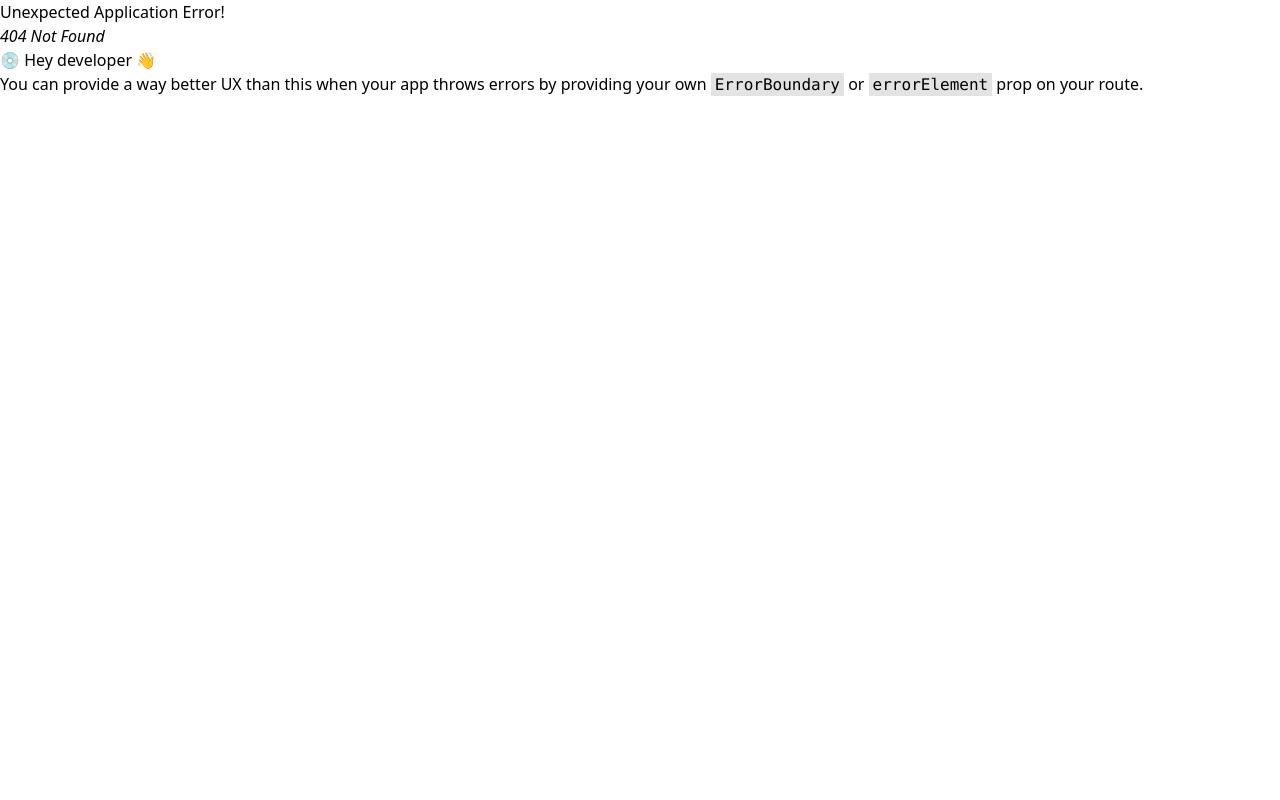
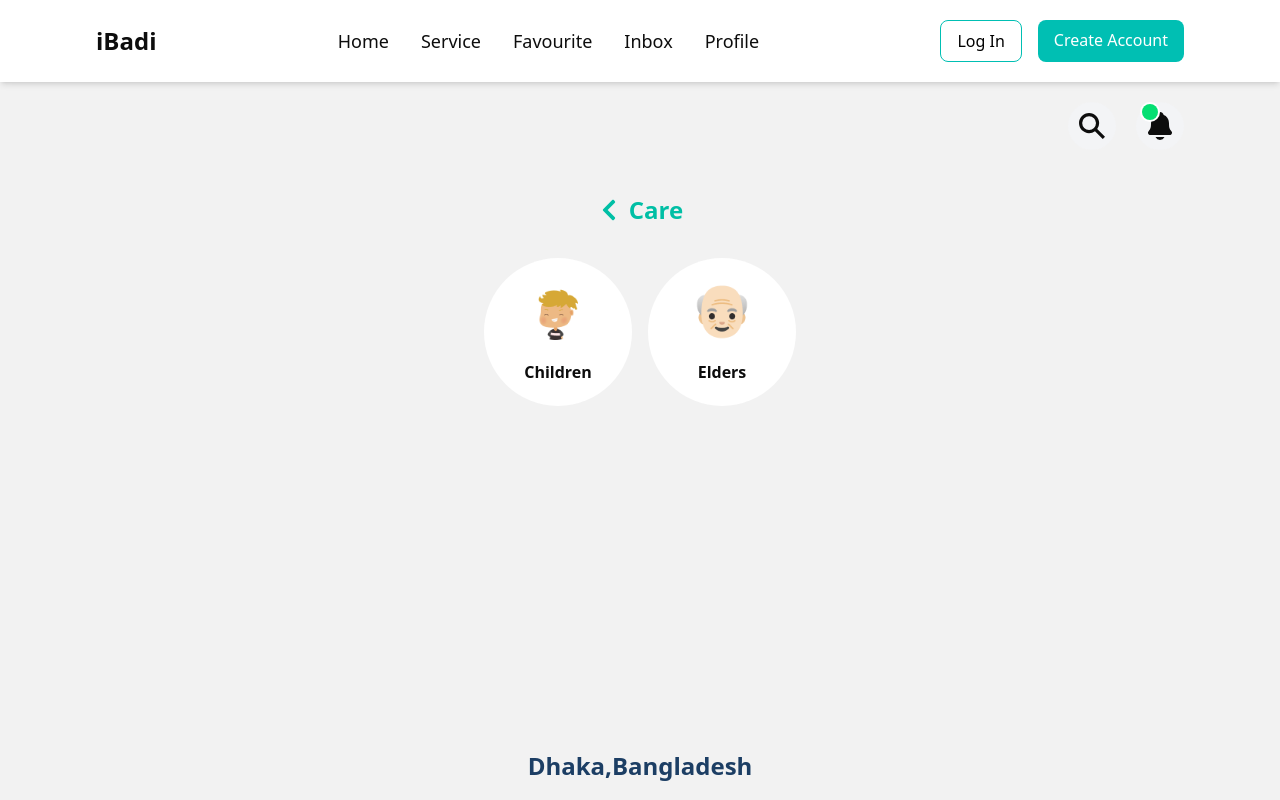
Before and after one commit to bdCalling-Sdt-hub/alex-service-provider-web, a React (Vite) app: page /care in a window 1280 px wide. Before the commit this address had no page. Shown: the top 800 px of the page. Built offline with nearby package versions, Linux system fonts and the light colour scheme.

Commit message:
home with care

```diff
--- a/pages/shared/CustomComponent.jsx
+++ b/pages/shared/CustomComponent.jsx
@@ -8,7 +8,7 @@ import Services from "../../src/components/home/Services";
 
 function CustomComponent({ children }) {
   return (
-    <div className="overflow-x-hidden">
+    <div className="overflow-x-hidden bg-[#f2f2f2]">
       <div>{children}</div>
       <AboutUs />
       <Services />
--- a/src/components/home/Care.jsx
+++ b/src/components/home/Care.jsx
@@ -1,9 +1,79 @@
-import React from 'react'
+import CustomComponent from "../../../pages/shared/CustomComponent";
+import { IoNotifications, IoSearchSharp } from "react-icons/io5";
+import { FaChevronLeft } from "react-icons/fa";
+import { useNavigate } from "react-router-dom";
 
 function Care() {
-    return (
+  const navigate = useNavigate();
 
-    )
+  return (
+    <CustomComponent>
+      <div className="my-5 flex justify-end items-center gap-5 px-5 md:px-20 lg:px-24 h-[100vh-20%]">
+        <div className="bg-gray-100 p-2 rounded-full">
+          <IoSearchSharp className="w-8 h-8 text-[#0D0D0D]" />
+        </div>
+        <div className="relative bg-gray-100 p-2 rounded-full">
+          <IoNotifications className="w-8 h-8 text-[#0D0D0D]" />
+          <div className="p-[2px] bg-white absolute top-0 left-1 rounded-full">
+            <div className="w-[16px] h-[16px] rounded-full bg-green-400"></div>
+          </div>
+        </div>
+      </div>
+      <div className="w-[360px] h-[580px] mx-auto p-6">
+        <header className="mb-8 flex justify-center items-center">
+          <button
+            onClick={() => navigate(-1)}
+            className="inline-flex items-center text-[#00BFA5]"
+          >
+            <FaChevronLeft className="h-6 w-6" />
+            <span className="text-2xl ml-2 font-bold">Care</span>
+          </button>
+        </header>
+
+        <div className="grid grid-cols-2 gap-4 max-w-xs">
+          <button
+            onClick={() => navigate("/care/children")}
+            className="group flex flex-col items-center"
+          >
+            <div className="mb-2 rounded-full bg-white p-4 aspect-square flex flex-col gap-5 items-center justify-center w-full transition-transform group-hover:scale-105">
+              <img
+                src="/care/baby.png"
+                alt="Children"
+                width={60}
+                height={60}
+                className="object-contain"
+              />
+              <span className="text-[#0D0D0D] text-center font-bold">
+                Children
+              </span>
+            </div>
+          </button>
+
+          <button
+            onClick={() => navigate("/care/elders")}
+            className="group flex flex-col items-center"
+          >
+            <div className="mb-2 rounded-full bg-white p-4 aspect-square flex flex-col gap-5 items-center justify-center w-full transition-transform group-hover:scale-105">
+              <img
+                src="/care/old.png"
+                alt="Elders"
+                width={60}
+                height={60}
+                className="object-contain"
+              />
+              <span className="text-[#0D0D0D] text-center font-bold">
+                Elders
+              </span>
+            </div>
+          </button>
+        </div>
+      </div>
+      {/* Display Address  */}
+      <div className="flex justify-center items-center text-2xl text-[#1C3E64] font-bold">
+        Dhaka,Bangladesh
+      </div>
+    </CustomComponent>
+  );
 }
 
-export default Care
+export default Care;
--- a/src/routes/Routes.jsx
+++ b/src/routes/Routes.jsx
@@ -4,6 +4,7 @@ import SignIn from "../../pages/auth/SignIn";
 import Home from "../../pages/home/Home";
 import { HomeSlider } from "../components/home/HomeSlider";
 import HomeWithSearch from "../../pages/home/HomeWithSearch";
+import Care from "../components/home/Care";
 
 const router = createBrowserRouter([
   {
@@ -27,6 +28,10 @@ const router = createBrowserRouter([
         path: "/homeWithSearch",
         element: <HomeWithSearch />,
       },
+      {
+        path: "/care",
+        element: <Care />,
+      },
     ],
   },
 ]);
```
Also changed, not shown: public/care/baby.png (added), public/care/old.png (added).
